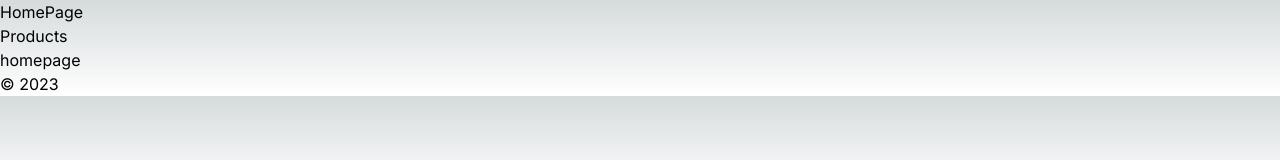
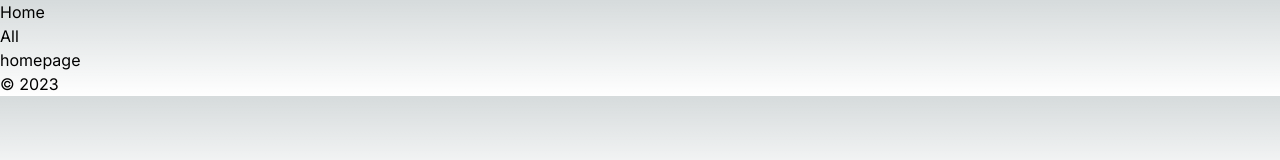
Before and after one commit to xcinek1337/next14masters, a Next.js app: page / in a window 1280 px wide. Shown: the top 160 px of the page. Built offline with nearby package versions, Linux system fonts and the light colour scheme.

Commit message:
navbar links name changed

```diff
--- a/src/app/layout.tsx
+++ b/src/app/layout.tsx
@@ -21,10 +21,10 @@ export default function RootLayout({
 				<nav>
 					<ul className="mt-2 flex justify-center space-x-4">
 						<li>
-							<ActiveLink href={"/"}>HomePage</ActiveLink>
+							<ActiveLink href={"/"}>Home</ActiveLink>
 						</li>
 						<li>
-							<ActiveLink href={"/products"}>Products</ActiveLink>
+							<ActiveLink href={"/products"}>All</ActiveLink>
 						</li>
 					</ul>
 				</nav>
```
